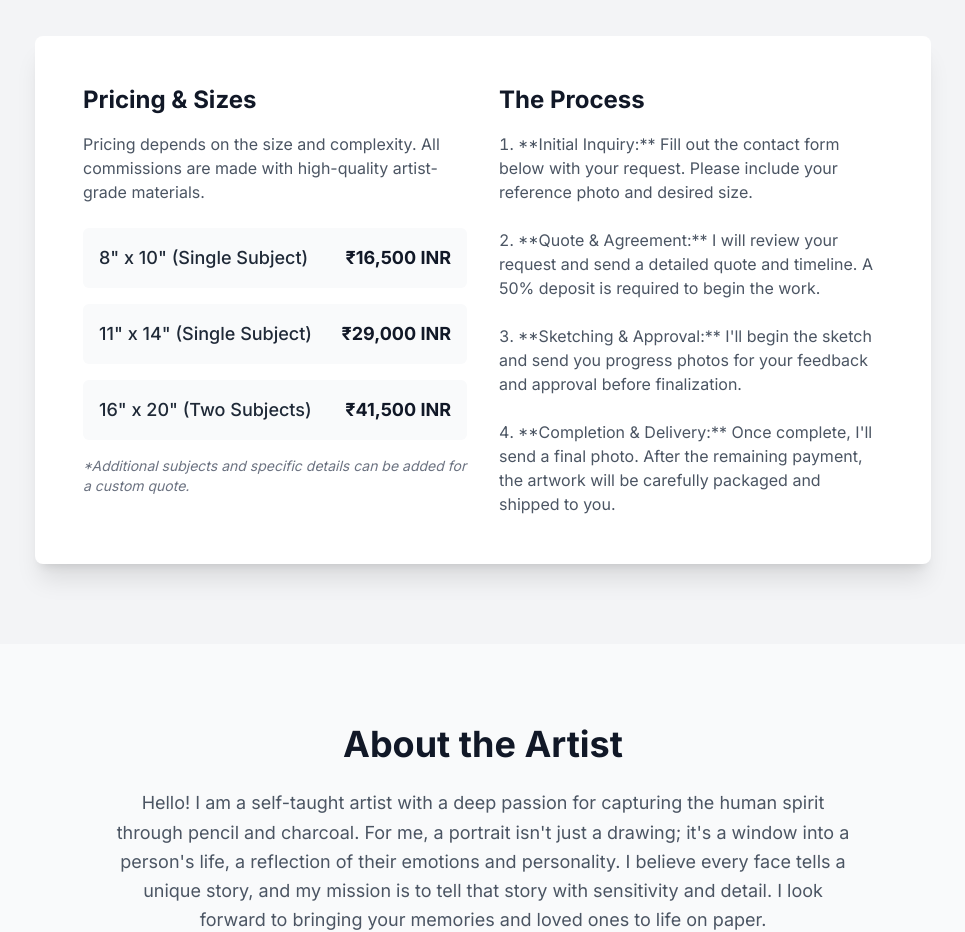
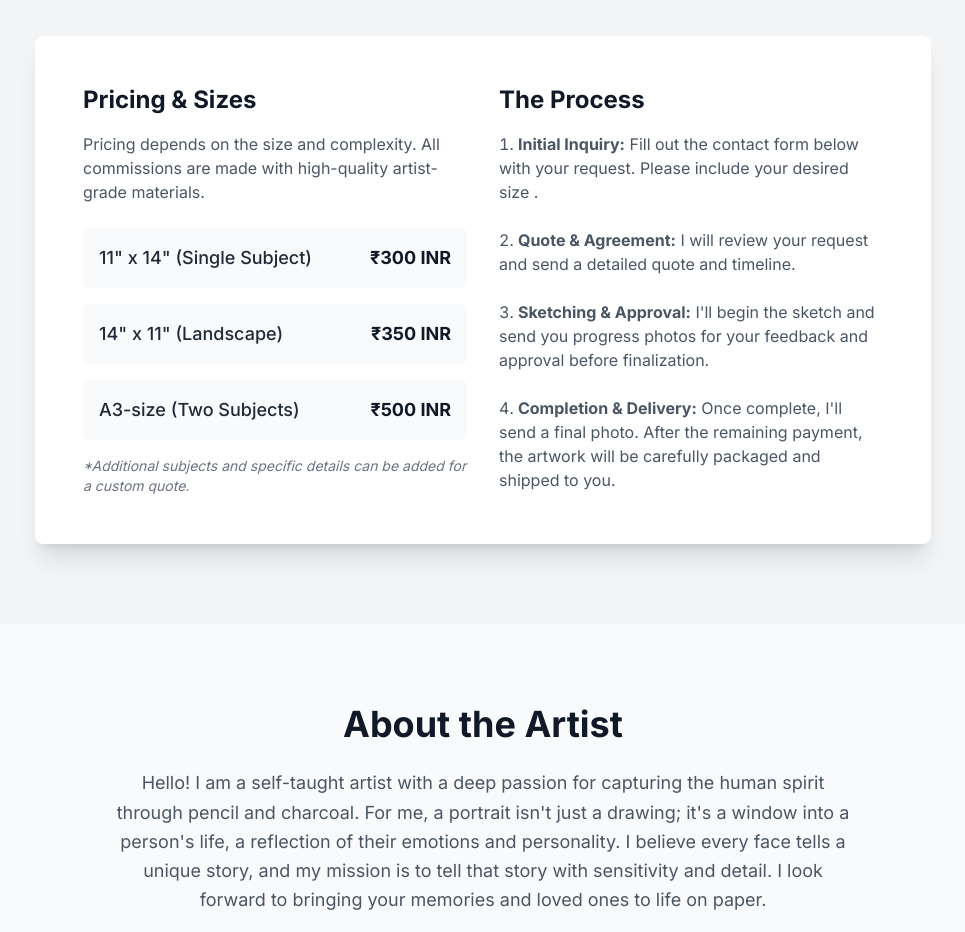
Before and after one commit to GeeteshVaity/GeeteshsArtBook, a plain HTML site: page index.html in a window 1280 px wide. Shown: the part 1980-2912 px from the top of the page, without its empty margins (157-1122 px from the left). Drawn offline with nearby package versions, Linux system fonts and the light colour scheme.

Commit message:
Update index.html
the steps and sizes personalisation

```diff
--- a/index.html
+++ b/index.html
@@ -169,16 +169,16 @@
                         </p>
                         <ul class="space-y-4">
                             <li class="flex justify-between items-center bg-gray-50 p-4 rounded-md">
-                                <span class="text-lg font-medium">8" x 10" (Single Subject)</span>
-                                <span class="text-lg font-semibold text-gray-900">₹16,500 INR</span>
+                                <span class="text-lg font-medium">11" x 14" (Single Subject)</span>
+                                <span class="text-lg font-semibold text-gray-900">₹300 INR</span>
                             </li>
                             <li class="flex justify-between items-center bg-gray-50 p-4 rounded-md">
-                                <span class="text-lg font-medium">11" x 14" (Single Subject)</span>
-                                <span class="text-lg font-semibold text-gray-900">₹29,000 INR</span>
+                                <span class="text-lg font-medium">14" x 11" (Landscape)</span>
+                                <span class="text-lg font-semibold text-gray-900">₹350 INR</span>
                             </li>
                             <li class="flex justify-between items-center bg-gray-50 p-4 rounded-md">
-                                <span class="text-lg font-medium">16" x 20" (Two Subjects)</span>
-                                <span class="text-lg font-semibold text-gray-900">₹41,500 INR</span>
+                                <span class="text-lg font-medium">A3-size (Two Subjects)</span>
+                                <span class="text-lg font-semibold text-gray-900">₹500 INR</span>
                             </li>
                         </ul>
                         <p class="mt-4 text-sm text-gray-500 italic">
@@ -189,17 +189,17 @@
                     <div>
                         <h3 class="text-2xl font-semibold text-gray-900 mb-4">The Process</h3>
                         <ol class="space-y-6 list-decimal list-inside text-gray-600">
+                           <li>
+                                 <b>Initial Inquiry:</b> Fill out the contact form below with your request. Please include your desired size .
+                           </li>
                             <li>
-                                **Initial Inquiry:** Fill out the contact form below with your request. Please include your reference photo and desired size.
+                                <b>Quote & Agreement:</b> I will review your request and send a detailed quote and timeline.
                             </li>
                             <li>
-                                **Quote & Agreement:** I will review your request and send a detailed quote and timeline. A 50% deposit is required to begin the work.
+                                <b>Sketching & Approval:</b> I'll begin the sketch and send you progress photos for your feedback and approval before finalization.
                             </li>
                             <li>
-                                **Sketching & Approval:** I'll begin the sketch and send you progress photos for your feedback and approval before finalization.
-                            </li>
-                            <li>
-                                **Completion & Delivery:** Once complete, I'll send a final photo. After the remaining payment, the artwork will be carefully packaged and shipped to you.
+                                <b>Completion & Delivery:</b> Once complete, I'll send a final photo. After the remaining payment, the artwork will be carefully packaged and shipped to you.
                             </li>
                         </ol>
                     </div>
```
